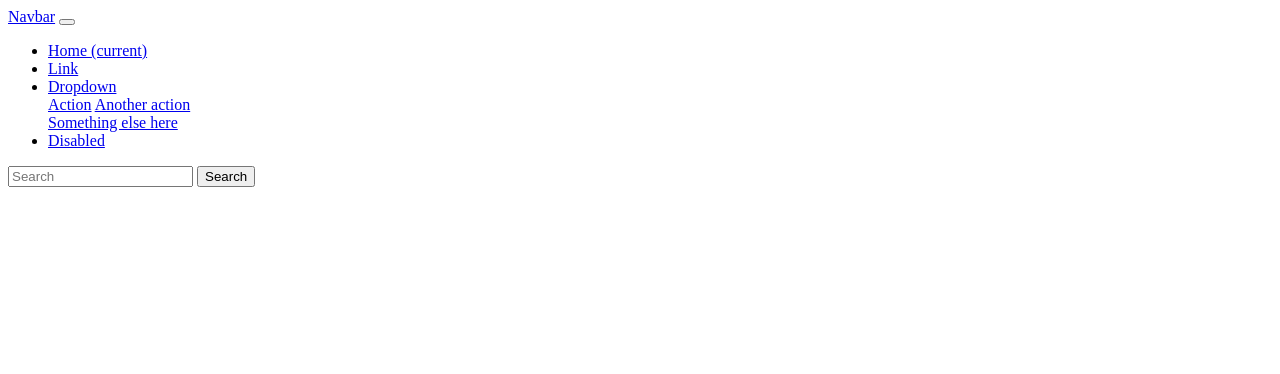
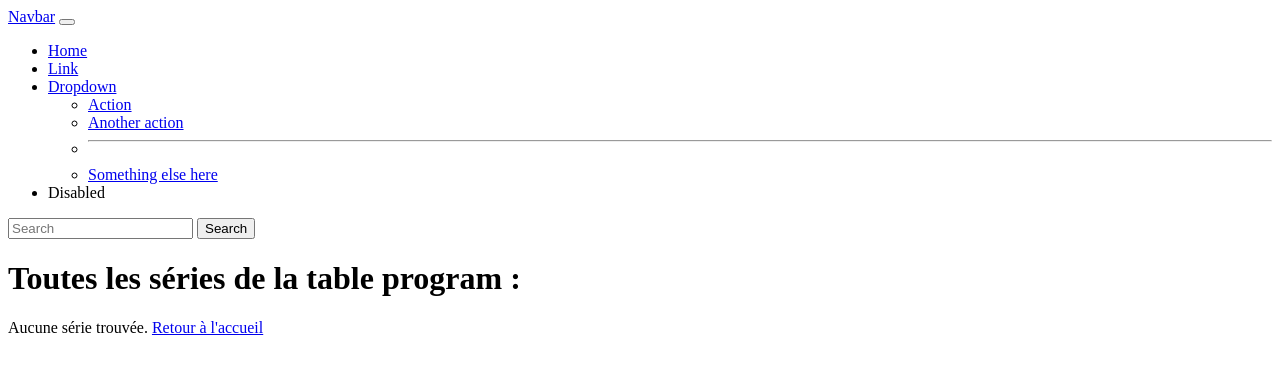
Before and after one commit to DESCARAVAGE/03_symfony_view, a Symfony app: template templates/program/index.html.twig in a window 1280 px wide. Shown: the top 374 px of the page. Run offline with Twig, Linux system fonts and the light colour scheme; the template is opened without the code that fills it, so the values that code supplies are empty; some libraries are stand-ins or nearby versions.

Commit message:
ajout d'un bouton de redirection, des fiches des series

```diff
--- a/src/Controller/DefaultController.php
+++ b/src/Controller/DefaultController.php
@@ -8,7 +8,7 @@ use Symfony\Component\Routing\Annotation\Route;
 
 class DefaultController extends AbstractController
 {
-    #[Route('/', name: 'home_index')]
+    #[Route('/', name: 'app_index')]
     public function index(): Response
     {
         return $this->render('home/index.html.twig', [
--- a/templates/components/_navbar.html.twig
+++ b/templates/components/_navbar.html.twig
@@ -1,35 +1,36 @@
-<nav class="navbar navbar-expand-lg navbar-light">
+<nav class="navbar navbar-expand-lg ">
+  <div class="container-fluid">
     <a class="navbar-brand" href="#">Navbar</a>
-  <button class="navbar-toggler" type="button" data-toggle="collapse" data-target="#navbarSupportedContent" aria-controls="navbarSupportedContent" aria-expanded="false" aria-label="Toggle navigation">
+    <button class="navbar-toggler bg-primary" type="button" data-bs-toggle="collapse" data-bs-target="#navbarSupportedContent" aria-controls="navbarSupportedContent" aria-expanded="false" aria-label="Toggle navigation">
       <span class="navbar-toggler-icon"></span>
     </button>
-
     <div class="collapse navbar-collapse" id="navbarSupportedContent">
-    <ul class="navbar-nav mr-auto">
-      <li class="nav-item active">
-        <a class="nav-link" href="#">Home <span class="sr-only">(current)</span></a>
+      <ul class="navbar-nav me-auto mb-2 mb-lg-0">
+        <li class="nav-item">
+          <a class="nav-link active" aria-current="page" href="#">Home</a>
         </li>
         <li class="nav-item">
           <a class="nav-link" href="#">Link</a>
         </li>
         <li class="nav-item dropdown">
-        <a class="nav-link dropdown-toggle" href="#" id="navbarDropdown" role="button" data-toggle="dropdown" aria-haspopup="true" aria-expanded="false">
+          <a class="nav-link dropdown-toggle" href="#" id="navbarDropdown" role="button" data-bs-toggle="dropdown" aria-expanded="false">
             Dropdown
           </a>
-        <div class="dropdown-menu" aria-labelledby="navbarDropdown">
-          <a class="dropdown-item" href="#">Action</a>
-          <a class="dropdown-item" href="#">Another action</a>
-          <div class="dropdown-divider"></div>
-          <a class="dropdown-item" href="#">Something else here</a>
-        </div>
+          <ul class="dropdown-menu" aria-labelledby="navbarDropdown">
+            <li><a class="dropdown-item" href="#">Action</a></li>
+            <li><a class="dropdown-item" href="#">Another action</a></li>
+            <li><hr class="dropdown-divider"></li>
+            <li><a class="dropdown-item" href="#">Something else here</a></li>
+          </ul>
         </li>
         <li class="nav-item">
-        <a class="nav-link disabled" href="#">Disabled</a>
+          <a class="nav-link disabled">Disabled</a>
         </li>
       </ul>
-    <form class="form-inline my-2 my-lg-0">
-      <input class="form-control mr-sm-2" type="search" placeholder="Search" aria-label="Search">
-      <button class="btn btn-outline-success my-2 my-sm-0" type="submit">Search</button>
+      <form class="d-flex" role="search">
+        <input class="form-control me-2" type="search" placeholder="Search" aria-label="Search">
+        <button class="btn btn-outline-success" type="submit">Search</button>
       </form>
     </div>
+  </div>
 </nav>
--- a/templates/program/index.html.twig
+++ b/templates/program/index.html.twig
@@ -1,7 +1,26 @@
 {% extends 'base.html.twig' %}
 
-{% block title %}Wild Series{% endblock %}
+{% block title %}Wild Series
+{% endblock %}
 
 {% block body %}
-<h1>{{ website }}</h1>
+	<h1>Toutes les séries de la table program :
+	</h1>
+	{% for program in programs %}
+		<div>
+			<h2>{{ loop.index }}
+				/
+				{{ program.title }}
+				- Catégorie :
+				{{ program.category.name }}</h2>
+			<p>{{ program.synopsis }}</p>
+			<a href="{{ path("program_show", { id: program.id }) }}">Voir la fiche</a>
+		</div>
+	{% else %}
+		Aucune série trouvée.
+	{% endfor %}
+	<a href="{{ path('app_index') }}">
+		Retour à l'accueil
+	</a>
+
 {% endblock %}
```
Also changed, not shown: src/Controller/ProgramController.php (+10 -5 lines), templates/program/show.html.twig (+13 -2 lines). Lines whose indentation alone changed are shown as unchanged.
